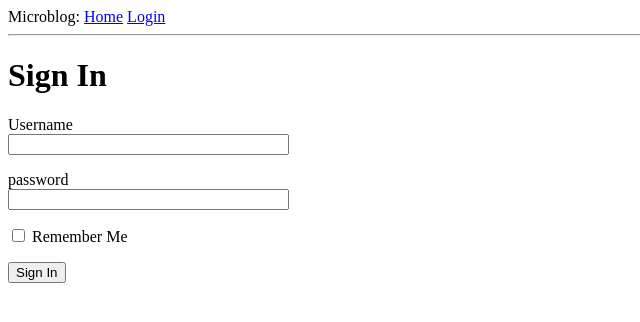
After one commit to sreenivasulu960/flask_microblog, a Flask app: page /login in a window 1280 px wide. The commit adds this page. Shown: the top 322 px of the page, without its empty margins (0-640 px from the left). Run offline with Flask 3, Linux system fonts and the light colour scheme.

Commit message:
stage 5 completed

```diff
--- a/app/__init__.py
+++ b/app/__init__.py
@@ -13,5 +13,7 @@ then configured with routes, error handlers, and other application components.
 @date: 2025-aug-09
 """
 from flask import Flask
+from config import Config
 app = Flask(__name__)
+app.config.from_object(Config)
 from app import routes
--- /dev/null
+++ b/app/forms.py
@@ -0,0 +1,10 @@
+from flask_wtf import FlaskForm
+from wtforms import StringField, PasswordField, BooleanField, SubmitField
+from wtforms.validators import DataRequired
+
+
+class LoginForm(FlaskForm):
+    username = StringField('Username', validators=[DataRequired()])
+    password = StringField('password',validators=[DataRequired()])
+    remember_me = BooleanField('Remember Me')
+    submit = SubmitField('Sign In')
--- a/app/routes.py
+++ b/app/routes.py
@@ -7,7 +7,8 @@ view functions for the routes "/" and "/index" endpoints
 @date: 2025-aug-09
 """
 from app import app
-from flask import render_template
+from flask import render_template,flash,redirect
+from app.forms import LoginForm
 @app.route('/')
 @app.route('/index')
 
@@ -25,3 +26,11 @@ def index():
         }
     ]
     return render_template("index.html",user=user,posts=posts)
+
+@app.route("/login",methods=["GET","POST"])
+def login():
+    form = LoginForm()
+    if form.validate_on_submit():
+        flash(f"Login requested for user {form.username.data}, remember_me={form.remember_me.data}")
+        return redirect("/index")
+    return render_template("login.html",title="Sign In",form=form)
--- a/app/templates/base.html
+++ b/app/templates/base.html
@@ -9,8 +9,24 @@
     </head>
     <body>
         <!-- navigation bar-->
-        <div>Microblog: <a href="/index">Home</a></div>
+        <div>
+            Microblog:
+            <a href="/index">Home</a>
+            <a href="/login">Login</a>
+        </div>
+        <hr>
+        <!-- we are going to display the flash messages here-->
+         {% with messages = get_flashed_messages() %}
+         {% if messages %}
+         <ul>
+            {% for message in messages %}
+            <li>{{ message }}</li>
+            {% endfor %}
+         </ul>
+         {% endif %}
+         {% endwith %}
+
         <!-- we are going to use block structure -->
-        {% block posts %}{% endblock %}
+        {% block content %}{% endblock %}
     </body>
 </html>
--- a/app/templates/index.html
+++ b/app/templates/index.html
@@ -1,6 +1,6 @@
 <!-- version 0.4 added the template inheritance-->
 {% extends "base.html" %}
-{% block posts %}
+{% block content %}
     <h1>Welcome,{{user.username}}</h1>
     {% for post in posts %}
     <div><p>{{post.author.username}} says: {{post.body}}</p></div>
--- /dev/null
+++ b/app/templates/login.html
@@ -0,0 +1,26 @@
+{% extends "base.html" %}
+{% block content %}
+    <h1>Sign In</h1>
+    <form action="" method="post" novalidate>
+        {{ form.hidden_tag() }} {# this will include a secret token to protect from CSRF attacks #}
+        <p>
+            {{form.username.label}}<br>
+            {{form.username(size=32)}}<br>
+            {% for error in form.username.errors %}
+                <span style="color: red;">[{{ error }}]</span>
+            {% endfor %}
+        </p>
+        <p>
+            {{form.password.label}}<br>
+            {{form.password(size=32)}}<br>
+            {% for error in form.password.errors %}
+                <span style="color: red;">[{{ error }}]</span>
+            {% endfor %}
+        </p>
+        <p>
+            {{form.remember_me()}}
+            {{form.remember_me.label}}
+        </p>
+        <p>{{form.submit()}}</p>
+    </form>
+{% endblock %}
--- /dev/null
+++ b/config.py
@@ -0,0 +1,3 @@
+import os
+class Config:
+    SECRET_KEY = os.environ.get('SECRET_KEY') or 'you-will-never-guess'
--- a/requirements.txt
+++ b/requirements.txt
@@ -2,8 +2,10 @@ blinker==1.9.0
 click==8.2.1
 colorama==0.4.6
 Flask==3.1.1
+Flask-WTF==1.2.2
 itsdangerous==2.2.0
 Jinja2==3.1.6
 MarkupSafe==3.0.2
 python-dotenv==1.1.1
 Werkzeug==3.1.3
+WTForms==3.2.1
```
Also changed, not shown: README.md.
